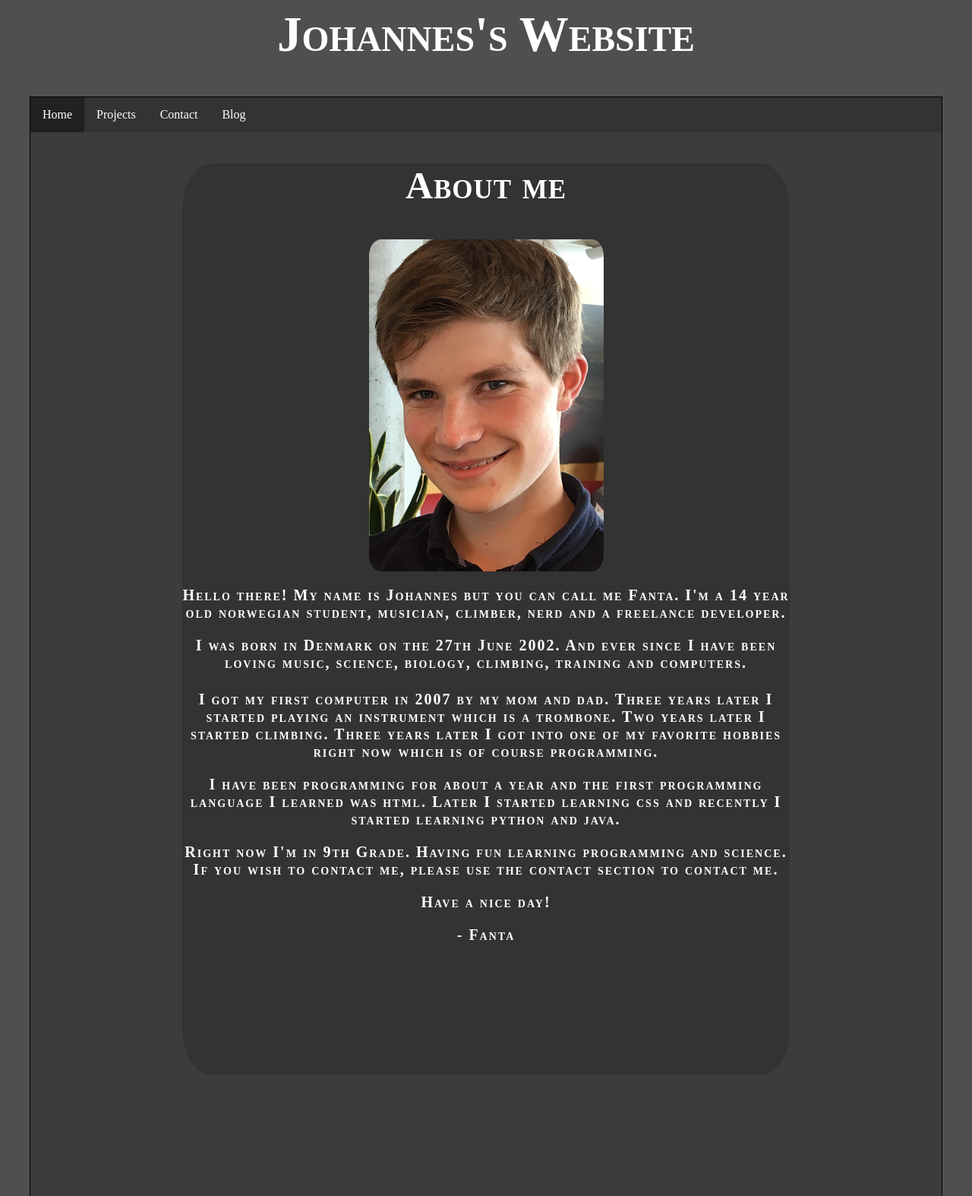
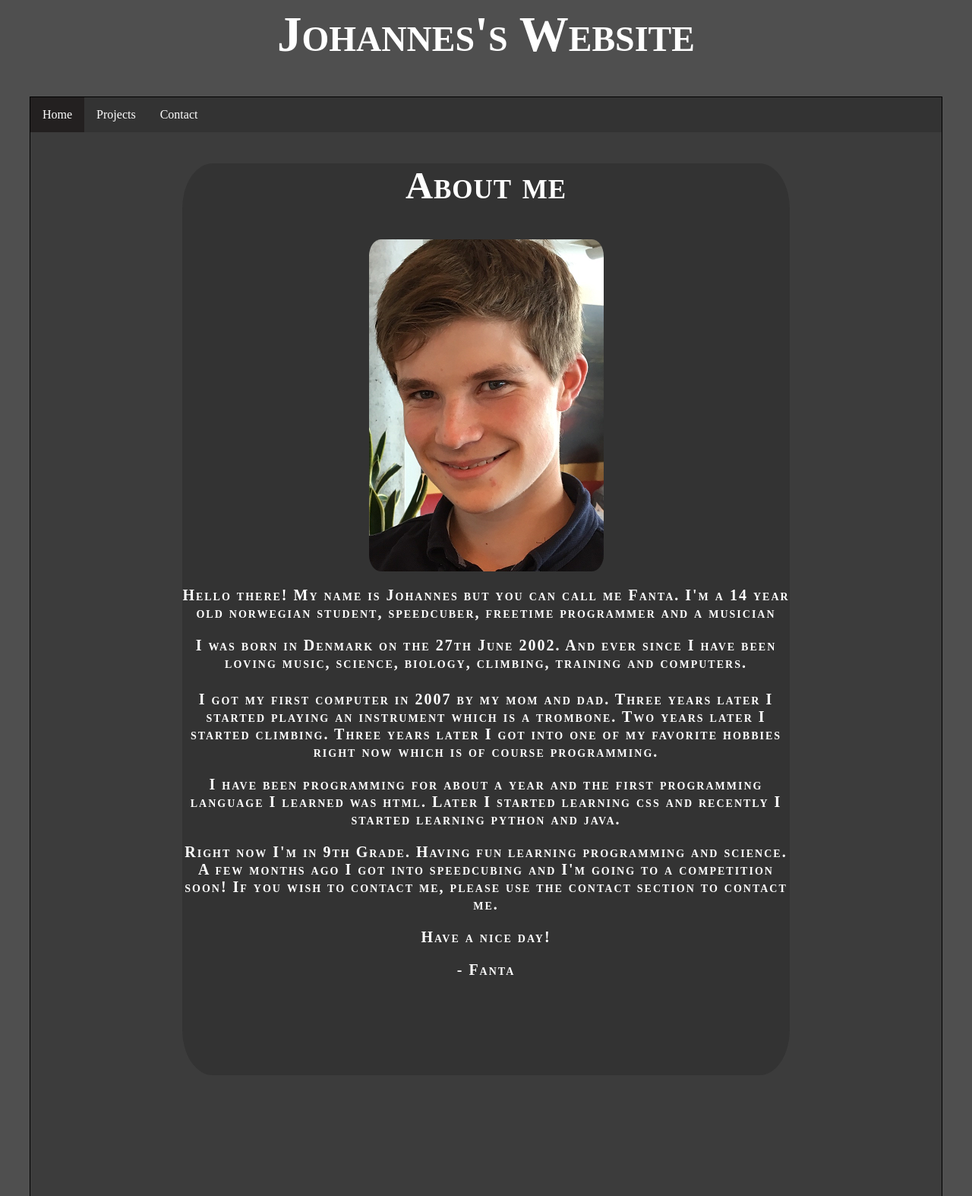
Before and after one commit to McFanta/McFanta.github.io, a plain HTML site: page index.html in a window 1280 px wide. Shown: the top 1574 px of the page at 76% size. Drawn offline with Linux system fonts and the light colour scheme.

Commit message:
Remove blog, add archives and minor changes to about me.

```diff
--- a/index.html
+++ b/index.html
@@ -24,17 +24,16 @@
     </div>
   </li>
   <li><a href="/contact">Contact</a></li>
-  <li><a href="/blog">Blog</a></li>
 </ul>
 <div class="aboutme">
   <h2>About me</h2>
 
   <img style="-webkit-user-select: none" src="/images/johannes.png">
   <br>
-  <h3>Hello there! My name is Johannes but you can call me Fanta. I'm a 14 year old norwegian student, musician, climber, nerd and a freelance developer.</h3>
+  <h3>Hello there! My name is Johannes but you can call me Fanta. I'm a 14 year old norwegian student, speedcuber, freetime programmer and a musician<h3>
   <h3>I was born in Denmark on the 27th June 2002. And ever since I have been loving music, science, biology, climbing, training and computers.<p></p>
     </h3><h3>I got my first computer in 2007 by my mom and dad. Three years later I started playing an instrument which is a trombone. Two years later I started climbing. Three years later I got into one of my favorite hobbies right now which is of course programming.</h3> <h3>I have been programming for about a year and the first programming language I learned was html. Later I started learning css and recently I started learning python and java.</h3>
-    <h3>Right now I'm in 9th Grade. Having fun learning programming and science. If you wish to contact me, please use the contact section to contact me.
+    <h3>Right now I'm in 9th Grade. Having fun learning programming and science. A few months ago I got into speedcubing and  I'm going to a competition soon! If you wish to contact me, please use the contact section to contact me.
       </h3><h3>Have a nice day!</h3>
       <h3>- Fanta</h3>
 </div>
```
Also changed, not shown: 404.html (+0 -1 lines), contact.html (+0 -1 lines), Archives/blog.css (renamed from css/blog.css), Archives/blog.html (renamed from blog.html), Archives/happy-birthday-kenner.html (renamed from blogposts/happy-birthday-kenner.html), Archives/welcome-to-my-world.html (renamed from blogposts/welcome-to-my-world.html).
